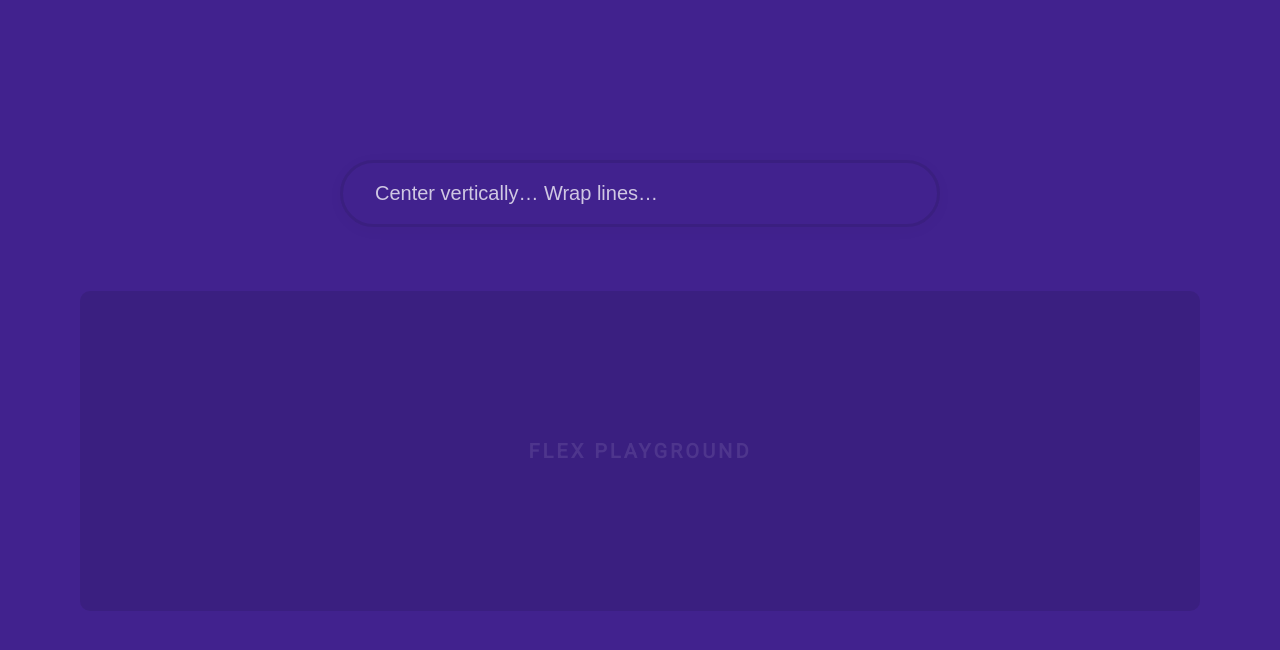
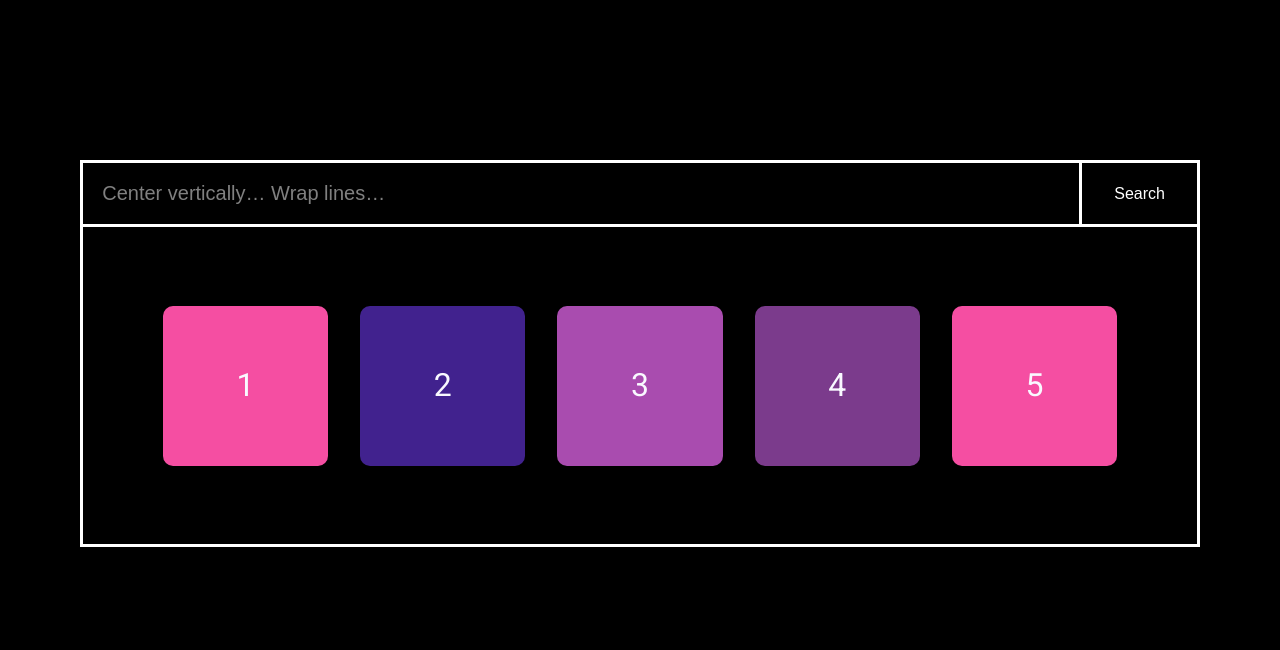
Before and after one commit to s-rd/flexpert, a Vue app: page / in a window 1280 px wide. Shown: the top 650 px of the page. Built offline with nearby package versions, Linux system fonts and the light colour scheme.

Commit message:
Flex area

```diff
--- a/src/assets/sass/main.scss
+++ b/src/assets/sass/main.scss
@@ -13,5 +13,5 @@ body, html {
   padding: 0;
   margin: 0;
   color: $color__light;
-  background: $color__quaternary;
+  background: $color__dark;
 }
--- a/src/assets/sass/modules/_flex-area.scss
+++ b/src/assets/sass/modules/_flex-area.scss
@@ -2,9 +2,11 @@
   width: 70rem;
   max-width: 100%;
   min-height: 20rem;
-  background: rgba($color__dark, 0.1);
-  margin: $spacing 0;
-  border-radius: $border__radius;
+  margin: 0;
+  // border-radius: $border__radius;
+  border: solid 3px lighten($color__dark, 5);
+  border-color: $color__white;
+  border-top: 0;
   display: flex;
   flex-direction: column;
   justify-content: center;
@@ -19,11 +21,26 @@
   }
   &__box-group {
     list-style: none;
-    padding: 0;
+    padding: $spacing;
     margin: 0;
+    width: 100%;
+    display: flex;
+    flex-direction: row;
   }
   &__box {
-
+    flex: 1;
+    display: flex;
+    justify-content: center;
+    align-items: center;
+    font-size: 2rem;
+    height: 10rem;
+    background-color: $color__primary;
+    margin: 0 $spacing--sss;
+    border-radius: $border__radius;
+    &:nth-of-type(4n+1) { background-color: $color__primary; }
+    &:nth-of-type(4n+3) { background-color: $color__secondary; }
+    &:nth-of-type(4n+4) { background-color: $color__tertiary; }
+    &:nth-of-type(4n+2) { background-color: $color__quaternary; }
   }
   &__controls {
 
--- a/src/assets/sass/modules/_search-box.scss
+++ b/src/assets/sass/modules/_search-box.scss
@@ -1,9 +1,7 @@
 .search-box {
-  width: 800px;
+  width: 70rem;
   max-width: 100%;
   display: flex;
-  flex-direction: column;
-  align-items: center;
 
   &__field {
     flex: 1;
@@ -11,14 +9,11 @@
   }
   &__input {
     flex: 1;
-    width: 600px;
-    max-width: 100%;
-    padding: 1.2rem 2rem;
+    padding: 1.2rem;
     color: $color__white;
     background: transparent;
-    // border: solid 3px $color__primary;
-    border: solid 3px rgba($color__dark, 0.1);
-    border-radius: 2.7rem;
+    border: solid 3px lighten($color__dark, 5);
+    border-color: $color__white;
     font-size: 1.25rem;
     box-shadow: rgba($color__dark, 0.025) 0px 3px 20px;
     text-decoration: none;
@@ -27,26 +22,17 @@
       outline: none;
     }
     &::placeholder {
-      color: rgba($color__white, 0.75);
+      color: rgba($color__white, 0.5);
     }
   }
-
-  &__result-list {
-    display: none;
-  }
-  &__result {
-
-  }
-  &__result-illustration {
-
-  }
-  &__result-title {
-
-  }
-  &__result-meta {
-
-  }
-  &__result-description {
-
+  &__button {
+    margin-left: auto;
+    appearance: none;
+    background: transparent;
+    border: solid 3px $color__white;
+    border-left: 0;
+    color: $color__white;
+    font-size: 1rem;
+    padding: 0 $spacing--ss;
   }
 }
--- a/src/components/FlexArea.vue
+++ b/src/components/FlexArea.vue
@@ -1,9 +1,9 @@
 <template>
   <div class="flex-area">
-    <span class="flex-area__placeholder">Flex playground</span>
+    <!-- <span class="flex-area__placeholder">Flex playground</span> -->
     <ul class="flex-area__box-group">
       <li class="flex-area__box" v-for="i in 5">
-        <!-- {{ i }} -->
+        <span>{{ i }}</span>
       </li>
     </ul>
     <div class="flex-area__controls">
--- a/src/components/SearchBox.vue
+++ b/src/components/SearchBox.vue
@@ -7,8 +7,8 @@
         placeholder="Center vertically… Wrap lines…"
         autofocus
       >
+      <button class="search-box__button">Search</button>
     </div>
-
   </div>
 </template>
 
```
